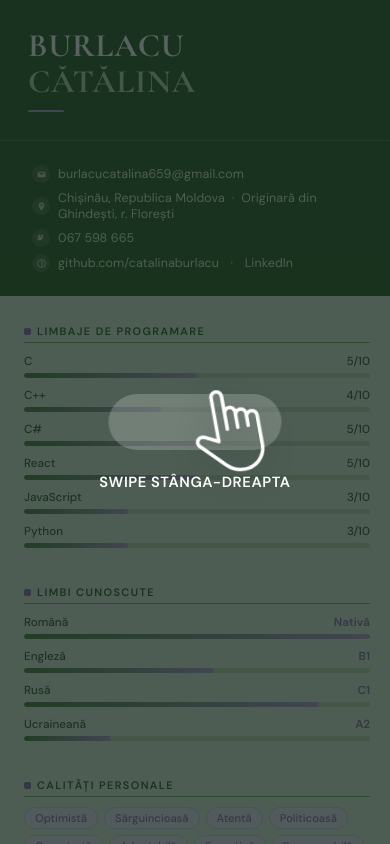
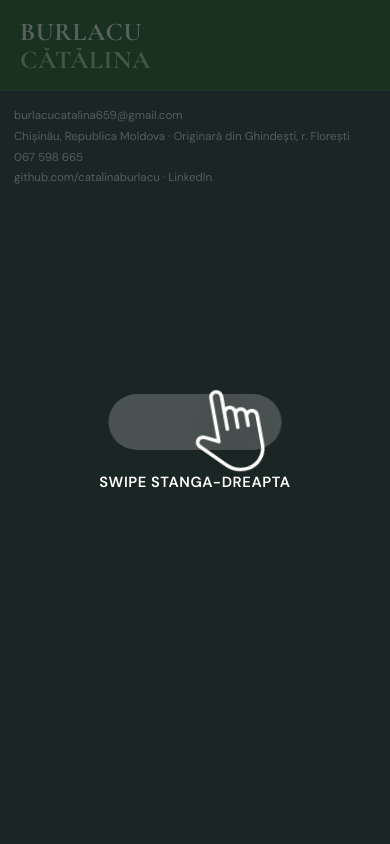
Before and after one commit to catalinaburlacu/CV, a React (Vite) app: page / in a window 390 px wide. Built offline with nearby package versions, Linux system fonts and the light colour scheme.

Commit message:
Contacts for phone/tablet

```diff
--- a/src/components/Header/Header.module.css
+++ b/src/components/Header/Header.module.css
@@ -89,6 +89,19 @@
 
   .header-left {
     border-right: none;
-    border-bottom: 1px solid rgba(255, 255, 255, 0.15);
+    border-bottom: none;
+    padding: 18px 20px 16px;
+  }
+
+  .name {
+    font-size: 1.6rem;
+  }
+
+  .name-divider {
+    display: none;
+  }
+
+  .header-right {
+    display: none;
   }
 }
--- a/src/components/Page/Page.jsx
+++ b/src/components/Page/Page.jsx
@@ -20,6 +20,27 @@ export default function Page({ cvData }) {
     experience,
     activities,
   } = cvData;
+
+  const mobileContacts = (
+    <div className={styles.mobileContacts}>
+      <a href={`mailto:${personal.email}`} className={styles.mobileContactLine}>
+        {personal.email}
+      </a>
+      <div className={styles.mobileContactLine}>
+        {personal.location} · Originară din {personal.origin}
+      </div>
+      <div className={styles.mobileContactLine}>{personal.phone}</div>
+      <div className={styles.mobileContactLine}>
+        <a href={personal.github} target="_blank" rel="noopener noreferrer">
+          github.com/catalinaburlacu
+        </a>
+        <span className={styles.mobileDot}> · </span>
+        <a href={personal.linkedin} target="_blank" rel="noopener noreferrer">
+          LinkedIn
+        </a>
+      </div>
+    </div>
+  );
 
   useEffect(() => {
     const isMobileOrTablet = window.matchMedia('(max-width: 960px)').matches;
@@ -52,6 +73,7 @@ export default function Page({ cvData }) {
             qualities={qualities}
             hobbies={hobbies}
           />
+          {mobileContacts}
         </section>
         <section className={styles.swipePanel}>
           <Main
@@ -62,6 +84,7 @@ export default function Page({ cvData }) {
             experience={experience}
             activities={activities}
           />
+          {mobileContacts}
         </section>
       </div>
       <div
@@ -73,7 +96,7 @@ export default function Page({ cvData }) {
           <svg viewBox="0 0 512 512" className={styles.swipeHand} fill="#ffffff">
             <path d="M416,149.333c-8.768,0-16.939,2.667-23.723,7.211C386.432,139.947,370.581,128,352,128 c-8.768,0-16.939,2.667-23.723,7.211c-5.845-16.597-21.696-28.544-40.277-28.544c-7.765,0-15.061,2.091-21.333,5.739V42.667 C266.667,19.136,247.531,0,224,0s-42.667,19.136-42.667,42.667v249.408l-58.645-29.333C113.856,258.325,103.957,256,94.08,256 c-22.485,0-40.747,18.283-40.747,40.875c0,10.901,4.245,21.12,11.947,28.821l137.941,137.941C234.389,494.827,275.883,512,320,512 c76.459,0,138.667-62.208,138.667-138.667V192C458.667,168.469,439.531,149.333,416,149.333z M437.333,373.333 c0,64.704-52.651,117.333-117.355,117.333c-38.421,0-74.517-14.955-101.653-42.133L80.363,310.592 c-3.669-3.648-5.696-8.533-5.696-13.845c0-10.709,8.704-19.413,19.413-19.413c6.592,0,13.163,1.557,19.072,4.501l74.091,37.035 c3.307,1.643,7.253,1.472,10.368-0.469c3.136-1.941,5.056-5.376,5.056-9.067V42.667c0-11.755,9.557-21.333,21.333-21.333 s21.333,9.579,21.333,21.333v202.667c0,5.888,4.779,10.667,10.667,10.667c5.888,0,10.667-4.779,10.667-10.667v-96 c0-11.755,9.557-21.333,21.333-21.333s21.333,9.579,21.333,21.333v96c0,5.888,4.779,10.667,10.667,10.667 s10.667-4.779,10.667-10.667v-74.667c0-11.755,9.557-21.333,21.333-21.333s21.333,9.579,21.333,21.333v74.667 c0,5.888,4.779,10.667,10.667,10.667c5.888,0,10.667-4.779,10.667-10.667V192c0-11.755,9.557-21.333,21.333-21.333 s21.333,9.579,21.333,21.333V373.333z" />
           </svg>
-          <div className={styles.coachText}>Swipe stânga-dreapta</div>
+          <div className={styles.coachText}>Swipe stanga-dreapta</div>
         </div>
       </div>
     </div>
--- a/src/components/Page/Page.module.css
+++ b/src/components/Page/Page.module.css
@@ -17,6 +17,10 @@
 
 .swipePanel {
   min-width: 0;
+}
+
+.mobileContacts {
+  display: none;
 }
 
 .swipeCoachOverlay {
@@ -78,6 +82,38 @@
 
   .swipePanel > * {
     min-height: 100%;
+  }
+
+  .mobileContacts {
+    display: block;
+    position: sticky;
+    bottom: 0;
+    margin-top: auto;
+    background: #2f333a;
+    border-top: 1px solid rgba(255, 255, 255, 0.14);
+    padding: 12px 14px 14px;
+    z-index: 5;
+  }
+
+  .mobileContactLine {
+    color: #e8edf5;
+    font-size: 0.72rem;
+    line-height: 1.35;
+    margin-top: 5px;
+    word-break: break-word;
+  }
+
+  .mobileContactLine:first-child {
+    margin-top: 0;
+  }
+
+  .mobileContactLine a {
+    color: #e8edf5;
+    text-decoration: none;
+  }
+
+  .mobileDot {
+    color: rgba(232, 237, 245, 0.8);
   }
 
   .swipeCoachOverlay {
```
